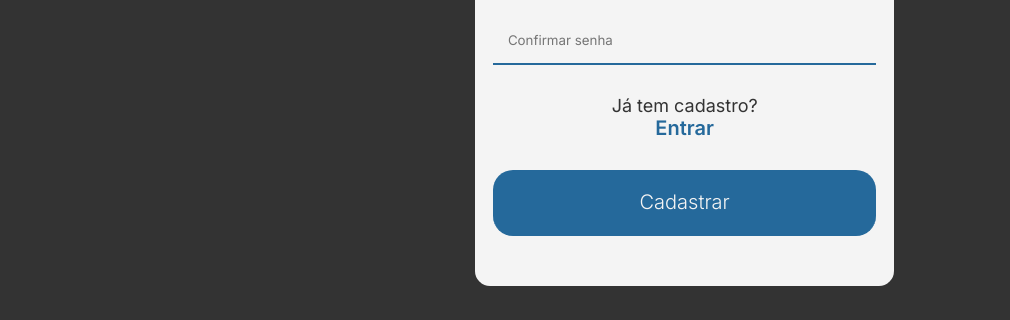
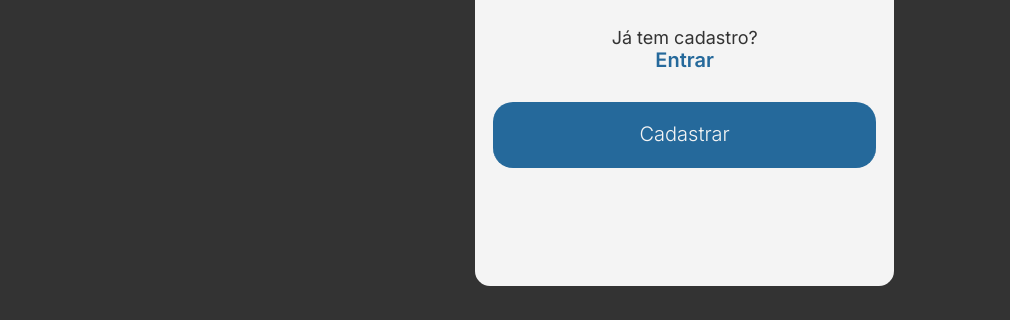
Before and after one commit to WesleyEstacio/agendamentoUniguacu, a website: page src/login.html in a window 1280 px wide. Shown: the part 480-800 px from the top of the page, 270-1280 px from the left. Drawn offline with Linux system fonts and the light colour scheme.

Commit message:
fix - conexao com banco

```diff
--- a/index.js
+++ b/index.js
@@ -22,7 +22,7 @@ app.get('/horario', (req, res) => {
     res.sendFile(__dirname+'/src/horario.html');
 });
 
-app.post('/add-usuario',(req,res) => {
+app.post('/add-aluno',(req,res) => {
     Usuario.create({
       usuario_nome:req.body.nome,
       usuario_cpf:req.body.cpf,
--- a/src/login.html
+++ b/src/login.html
@@ -31,12 +31,11 @@
 
                 <h2>Cadastrar</h2>
 
-                <form id="cadastro" action="/add-usuario" method="post">
+                <form id="cadastro" action="/add-aluno" method="post">
                     <input type="text" name="nome" id="nome" placeholder="Nome">
                     <input type="text" name="cpf" id="cpf" placeholder="CPF">
                     <input type="email" name="email" id="email" placeholder="E-mail">
                     <input type="password" name="senha" id="senha" placeholder="Senha">
-                    <input type="password" name="confSenha" id="confSenha" placeholder="Confirmar senha">
 
                     <p>Já tem cadastro?</p>
                     <a href="/">Entrar</a>
```
Also changed, not shown: functions/consulta.js (added).
